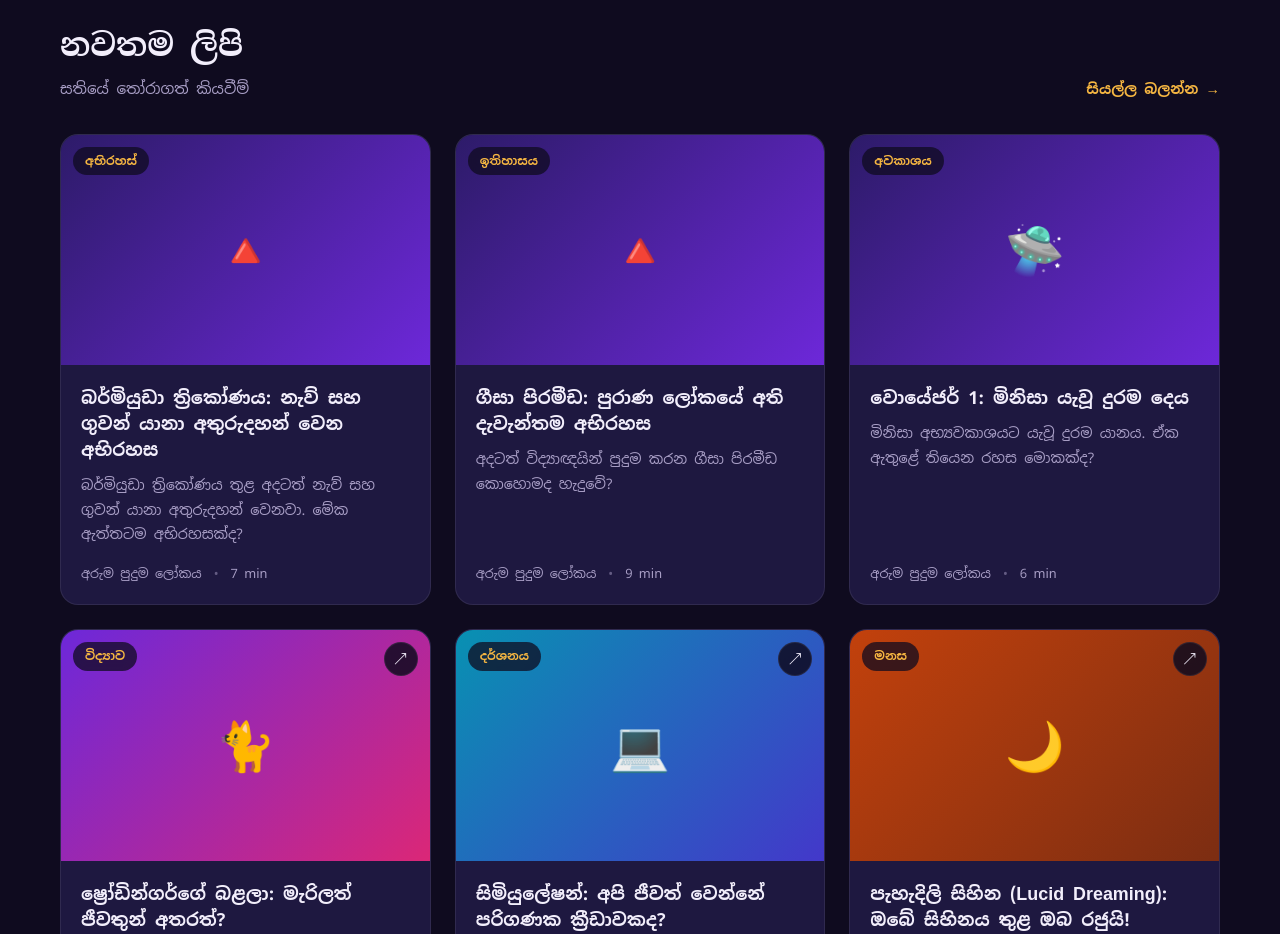
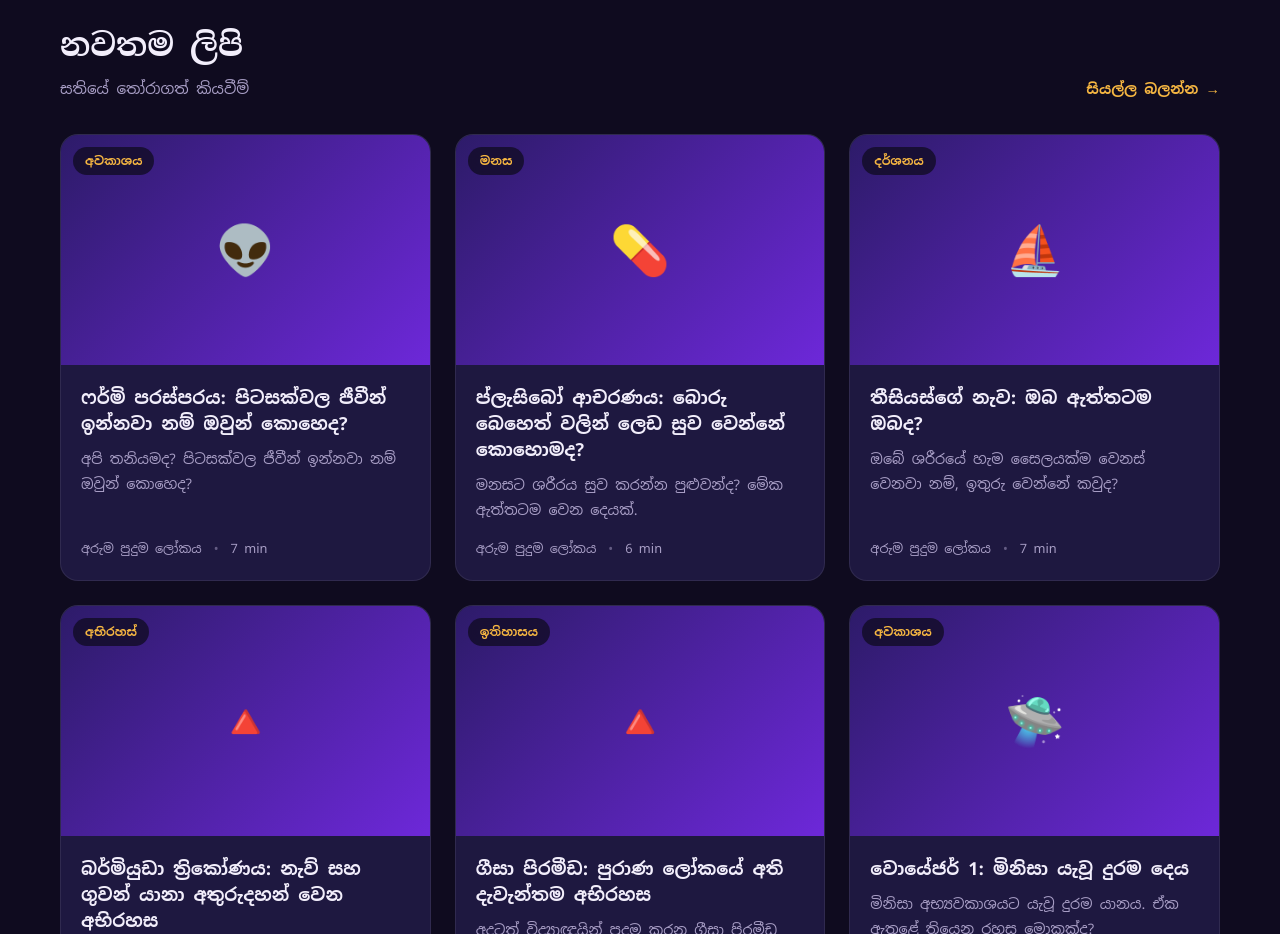
Before and after one commit to gihanharshanath-ux/aruma-puduma-lokaya, a plain HTML site: page index.html in a window 1280 px wide. Shown: the part 860-1794 px from the top of the page. Drawn offline with Linux system fonts and the light colour scheme.

Commit message:
Update index.html

```diff
--- a/index.html
+++ b/index.html
@@ -355,6 +355,35 @@ img{max-width:100%;display:block}
   </div>
   <div class="grid grid-3">
     <!-- බර්මියුඩා ත්‍රිකෝණය -->
+    <!-- ෆර්මි පරස්පරය -->
+<article class="card">
+  <div class="card-thumb c10"><span class="card-tag">අවකාශය</span>👽</div>
+  <div class="card-body">
+    <h3><a href="fermi.html">ෆර්මි පරස්පරය: පිටසක්වල ජීවීන් ඉන්නවා නම් ඔවුන් කොහෙද?</a></h3>
+    <p class="card-excerpt">අපි තනියමද? පිටසක්වල ජීවීන් ඉන්නවා නම් ඔවුන් කොහෙද?</p>
+    <div class="card-meta"><span>අරුම පුදුම ලෝකය</span><span class="dot">•</span><span>7 min</span></div>
+  </div>
+</article>
+
+<!-- ප්ලැසිබෝ ආචරණය -->
+<article class="card">
+  <div class="card-thumb c11"><span class="card-tag">මනස</span>💊</div>
+  <div class="card-body">
+    <h3><a href="placebo.html">ප්ලැසිබෝ ආචරණය: බොරු බෙහෙත් වලින් ලෙඩ සුව වෙන්නේ කොහොමද?</a></h3>
+    <p class="card-excerpt">මනසට ශරීරය සුව කරන්න පුළුවන්ද? මේක ඇත්තටම වෙන දෙයක්.</p>
+    <div class="card-meta"><span>අරුම පුදුම ලෝකය</span><span class="dot">•</span><span>6 min</span></div>
+  </div>
+</article>
+
+<!-- තීසියස්ගේ නැව -->
+<article class="card">
+  <div class="card-thumb c12"><span class="card-tag">දර්ශනය</span>⛵</div>
+  <div class="card-body">
+    <h3><a href="theseus.html">තීසියස්ගේ නැව: ඔබ ඇත්තටම ඔබද?</a></h3>
+    <p class="card-excerpt">ඔබේ ශරීරයේ හැම සෛලයක්ම වෙනස් වෙනවා නම්, ඉතුරු වෙන්නේ කවුද?</p>
+    <div class="card-meta"><span>අරුම පුදුම ලෝකය</span><span class="dot">•</span><span>7 min</span></div>
+  </div>
+</article>
     <article class="card">
       <div class="card-thumb c10"><span class="card-tag">අභිරහස්</span>🔺</div>
       <div class="card-body">
```
